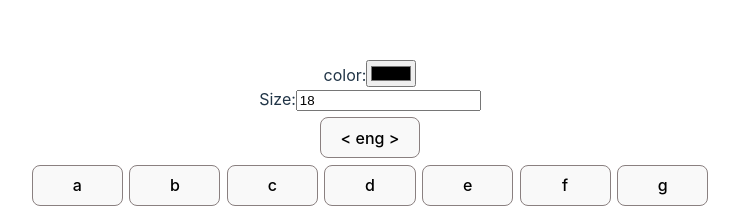
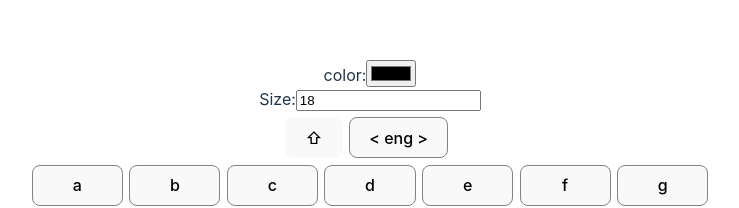
Before and after one commit to ori-eph/keyboard, a React (Vite) app in the folder key-board/: page / in a window 1280 px wide. Shown: the part 172-380 px from the top of the page, without its empty margins (270-1009 px from the left). Built offline with nearby package versions, Linux system fonts and the light colour scheme.

Commit message:
fixed version

```diff
--- a/key-board/src/App.jsx
+++ b/key-board/src/App.jsx
@@ -11,6 +11,7 @@ function App() {
   const [color, setColor] = useState("black");
   const [size, setSize] = useState(18);
   const [lang, setLang] = useState("eng");
+  const [upper, setUpper] = useState(false);
 
   return (
     <>
@@ -19,10 +20,12 @@ function App() {
       <Size changeSize={setSize} size={size} />
       <Keyboard
         setText={setText}
+        setUpper={setUpper}
         setLang={setLang}
         lang={lang}
         color={color}
         size={size}
+        upper={upper}
       ></Keyboard>
     </>
   );
--- a/key-board/src/components/Keyboard.jsx
+++ b/key-board/src/components/Keyboard.jsx
@@ -2,17 +2,20 @@ import { useState } from "react";
 import "../css/keyboard.css";
 import Language from "./Language";
 import Keys from "./Keys";
+import UpperLower from "./UpperLower";
 
 function Keyboard(props) {
   const currentLang = props.lang || "eng";
   return (
     <>
+      <UpperLower setUpper={props.setUpper} upper={props.upper} />
       <Language currentLang={currentLang} setLang={props.setLang} />
       <Keys
         color={props.color}
         size={props.size}
         lang={currentLang}
         setText={props.setText}
+        upper={props.upper}
       />
     </>
   );
--- a/key-board/src/components/Keys.jsx
+++ b/key-board/src/components/Keys.jsx
@@ -41,14 +41,22 @@ function Keys(props) {
   }
 
   function getKeyboard(chars, setText) {
-    const keyboard = chars.map((char) => (
-      <Button
-        key={`key-${char}`}
-        onClick={() => onKeyClick(setText, char)}
-        value={char}
-        className="key"
-      ></Button>
-    ));
+    const keyboard = chars.map((char) => {
+      let charFixed =
+        props.lang === "eng"
+          ? props.upper
+            ? char.toUpperCase()
+            : char.toLowerCase()
+          : char;
+      return (
+        <Button
+          key={`key-${char}`}
+          onClick={() => onKeyClick(setText, charFixed)}
+          value={charFixed}
+          className="key"
+        ></Button>
+      );
+    });
     return keyboard;
   }
 
--- /dev/null
+++ b/key-board/src/components/UpperLower.jsx
@@ -0,0 +1,19 @@
+import { useState } from "react";
+import Button from "./Button";
+
+function UpperLower(props) {
+  const symbol = { upper: "⬆", lower: "⇧" };
+
+  function handleUpperLower() {
+    props.setUpper((prev) => !prev);
+  }
+
+  return (
+    <Button
+      value={props.upper ? symbol.upper : symbol.lower}
+      onClick={handleUpperLower}
+    />
+  );
+}
+
+export default UpperLower;
```
